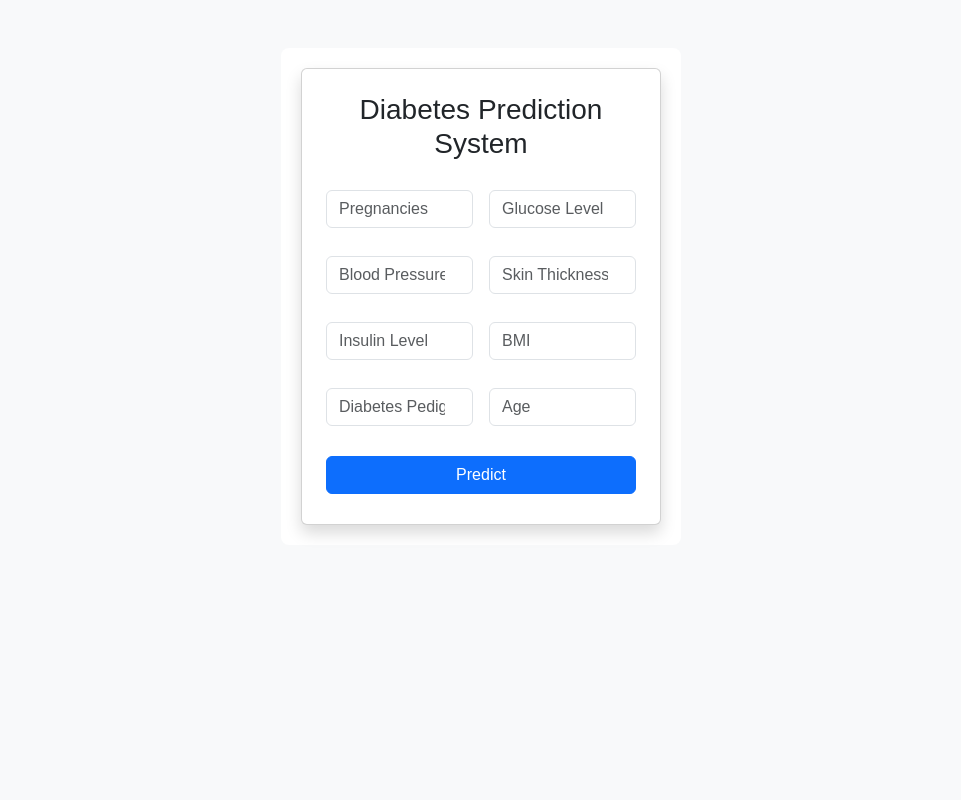
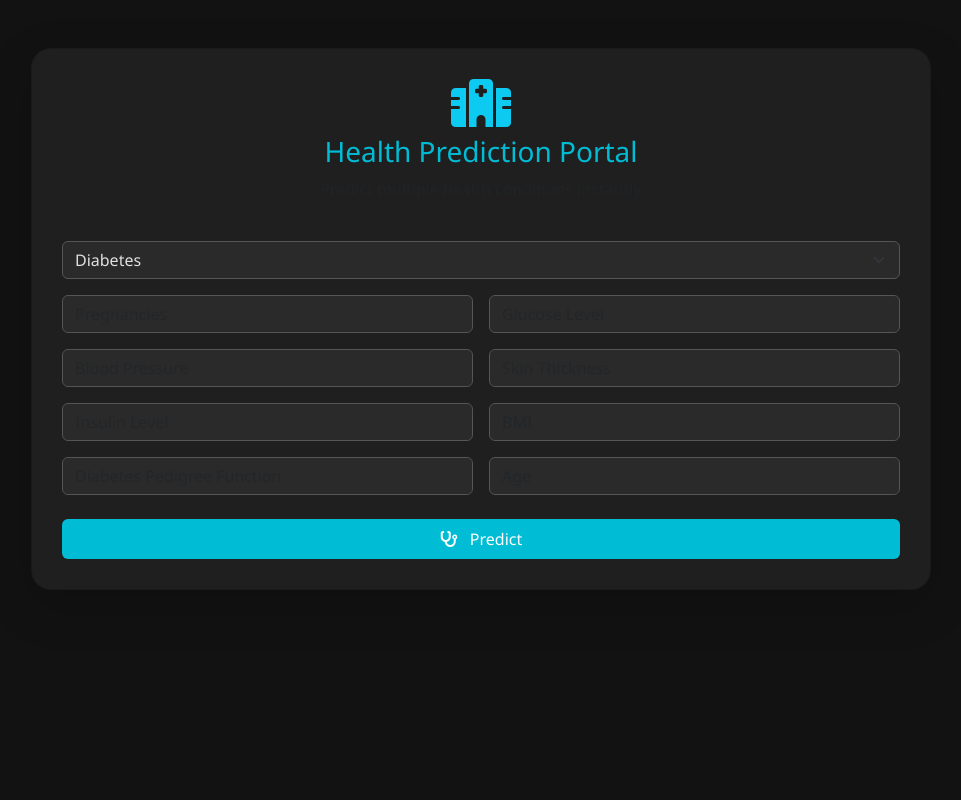
Before and after one commit to yuktha2005/Future-Health-Prediction, a Flask app: page / in a window 1280 px wide. Shown: the whole page, without its empty margins (159-1120 px from the left). Run offline with Flask 3, Linux system fonts and the light colour scheme; parts of the project's set-up code (start-up, migrations or seed data) failed here and were passed over.

Commit message:
feat: health prediction model

```diff
--- a/templates/index.html
+++ b/templates/index.html
@@ -2,80 +2,168 @@
 <html lang="en">
 <head>
     <meta charset="UTF-8">
-    <title>Diabetes Prediction</title>
+    <title>Health Prediction Portal</title>
 
     <!-- Bootstrap CSS -->
     <link href="https://cdn.jsdelivr.net/npm/bootstrap@5.3.2/dist/css/bootstrap.min.css" rel="stylesheet">
 
-    <!-- Custom CSS -->
-    <link rel="stylesheet" href="{{ url_for('static', filename='style.css') }}">
+    <!-- Font Awesome for icons -->
+    <link rel="stylesheet" href="https://cdnjs.cloudflare.com/ajax/libs/font-awesome/6.5.0/css/all.min.css">
+
+    <style>
+        body {
+            font-family: 'Segoe UI', Tahoma, Geneva, Verdana, sans-serif;
+            background: #121212;
+            min-height: 100vh;
+            color: #e0e0e0;
+        }
+        .card {
+            border-radius: 20px;
+            background: #1f1f1f;
+            padding: 30px;
+            max-width: 900px;
+            margin: auto;
+        }
+        h3 {
+            color: #00bcd4;
+        }
+        .btn-primary {
+            background-color: #00bcd4;
+            border: none;
+            transition: 0.3s;
+        }
+        .btn-primary:hover {
+            background-color: #0097a7;
+        }
+        .form-control {
+            background-color: #2a2a2a;
+            color: #e0e0e0;
+            border: 1px solid #555;
+        }
+        .form-control:focus {
+            border-color: #00bcd4;
+            box-shadow: 0 0 5px rgba(0, 188, 212, 0.5);
+            background-color: #2a2a2a;
+            color: #fff;
+        }
+        .form-select {
+            background-color: #2a2a2a;
+            color: #e0e0e0;
+            border: 1px solid #555;
+        }
+        .form-select:focus {
+            border-color: #00bcd4;
+            box-shadow: 0 0 5px rgba(0, 188, 212, 0.5);
+        }
+        .alert-success {
+            background-color: #388e3c;
+            color: #fff;
+            border: none;
+        }
+        .alert-danger {
+            background-color: #d32f2f;
+            color: #fff;
+            border: none;
+        }
+        .tooltip-inner {
+            background-color: #00bcd4;
+            color: #000;
+        }
+    </style>
+
+    <script>
+        function showFields() {
+            const disease = document.getElementById("diseaseSelect").value;
+            document.querySelectorAll(".disease-fields").forEach(el => el.style.display = "none");
+            document.querySelectorAll("." + disease + "-fields").forEach(el => el.style.display = "flex");
+        }
+        window.onload = showFields;
+    </script>
 </head>
-<body class="bg-light">
+<body>
 
-    <div class="container mt-5">
-        <div class="card shadow p-4">
-            <h3 class="text-center mb-4">Diabetes Prediction System</h3>
+<div class="container py-5">
+    <div class="card shadow-lg">
+        <div class="text-center mb-4">
+            <i class="fas fa-hospital fa-3x text-info mb-2"></i>
+            <h3>Health Prediction Portal</h3>
+            <p class="text-muted">Predict multiple health conditions instantly</p>
+        </div>
 
         <form method="post">
-                <div class="row g-3">
-
-                    <div class="col-md-6">
-                        <input type="number" min="0" name="pregnancies" class="form-control"
-                               placeholder="Pregnancies" required>
+            <div class="mb-3">
+                <select id="diseaseSelect" name="disease" class="form-select" onchange="showFields()">
+                    <option value="diabetes">Diabetes</option>
+                    <option value="heart">Heart Disease</option>
+                </select>
             </div>
 
-                    <div class="col-md-6">
-                        <input type="number" min="1" name="glucose" class="form-control"
-                               placeholder="Glucose Level" required>
+            <!-- Diabetes Fields -->
+            <div class="row g-3 disease-fields diabetes-fields" style="display:flex;">
+                <div class="col-md-6"><input type="number" min="0" name="pregnancies" class="form-control" placeholder="Pregnancies" required></div>
+                <div class="col-md-6"><input type="number" min="1" name="glucose" class="form-control" placeholder="Glucose Level" required></div>
+                <div class="col-md-6"><input type="number" min="1" name="bloodpressure" class="form-control" placeholder="Blood Pressure" required></div>
+                <div class="col-md-6"><input type="number" min="0" name="skinthickness" class="form-control" placeholder="Skin Thickness" required></div>
+                <div class="col-md-6"><input type="number" min="0" name="insulin" class="form-control" placeholder="Insulin Level" required></div>
+                <div class="col-md-6"><input type="number" step="any" min="1" name="bmi" class="form-control" placeholder="BMI" required></div>
+                <div class="col-md-6"><input type="number" step="any" min="0" name="dpf" class="form-control" placeholder="Diabetes Pedigree Function" required></div>
+                <div class="col-md-6"><input type="number" min="1" name="age" class="form-control" placeholder="Age" required></div>
             </div>
 
+            <!-- Heart Disease Fields -->
+            <div class="row g-3 disease-fields heart-fields" style="display:none;">
+                <div class="col-md-6"><input type="number" min="1" name="age" class="form-control" placeholder="Age" required></div>
                 <div class="col-md-6">
-                        <input type="number" min="1" name="bloodpressure" class="form-control"
-                               placeholder="Blood Pressure" required>
+                    <select name="sex" class="form-select" required>
+                        <option value="0">Female</option>
+                        <option value="1">Male</option>
+                    </select>
+                </div>
+                <div class="col-md-6"><input type="number" min="0" max="3" name="cp" class="form-control" placeholder="Chest Pain Type (0-3)" required></div>
+                <div class="col-md-6"><input type="number" min="0" name="trestbps" class="form-control" placeholder="Resting BP" required></div>
+                <div class="col-md-6"><input type="number" min="0" name="chol" class="form-control" placeholder="Cholesterol" required></div>
+                <div class="col-md-6">
+                    <select name="fbs" class="form-select" required>
+                        <option value="0"><=120 mg/dl</option>
+                        <option value="1">>120 mg/dl</option>
+                    </select>
+                </div>
+                <div class="col-md-6"><input type="number" min="0" name="restecg" class="form-control" placeholder="Resting ECG (0-2)" required></div>
+                <div class="col-md-6"><input type="number" min="0" name="thalach" class="form-control" placeholder="Max Heart Rate" required></div>
+                <div class="col-md-6">
+                    <select name="exang" class="form-select" required>
+                        <option value="0">No</option>
+                        <option value="1">Yes</option>
+                    </select>
+                </div>
+                <div class="col-md-6"><input type="number" min="0" step="any" name="oldpeak" class="form-control" placeholder="ST Depression" required></div>
+                <div class="col-md-6"><input type="number" min="0" name="slope" class="form-control" placeholder="Slope" required></div>
+                <div class="col-md-6"><input type="number" min="0" name="ca" class="form-control" placeholder="Major Vessels (0-3)" required></div>
+                <div class="col-md-6">
+                    <select name="thal" class="form-select" required>
+                        <option value="1">Normal</option>
+                        <option value="2">Fixed Defect</option>
+                        <option value="3">Reversible Defect</option>
+                    </select>
+                </div>
             </div>
 
-                    <div class="col-md-6">
-                        <input type="number" min="0" name="skinthickness" class="form-control"
-                               placeholder="Skin Thickness" required>
-                    </div>
-
-                    <div class="col-md-6">
-                        <input type="number" min="0" name="insulin" class="form-control"
-                               placeholder="Insulin Level" required>
-                    </div>
-
-                    <div class="col-md-6">
-                        <input type="number" step="any" min="1" name="bmi" class="form-control"
-                               placeholder="BMI" required>
-                    </div>
-
-                    <div class="col-md-6">
-                        <input type="number" step="any" min="0" name="dpf" class="form-control"
-                               placeholder="Diabetes Pedigree Function" required>
-                    </div>
-
-                    <div class="col-md-6">
-                        <input type="number" min="1" name="age" class="form-control"
-                               placeholder="Age" required>
-                    </div>
-
-                </div>
-
-                <button type="submit" class="btn btn-primary w-100 mt-4">
-                    Predict
+            <button type="submit" class="btn btn-primary w-100 mt-4 py-2">
+                <i class="fas fa-stethoscope me-2"></i> Predict
             </button>
         </form>
 
-            <!-- Error Message -->
+        <!-- Error -->
         {% if error %}
         <div class="alert alert-danger mt-3 text-center">
             {{ error }}
         </div>
         {% endif %}
 
-            <!-- Prediction Result-->
+        <!-- Prediction -->
         {% if prediction %}
         <div class="alert alert-success mt-3 text-center">
+            <i class="fas fa-check-circle me-1"></i>
             Result: <strong>{{ prediction }}</strong>
         </div>
         {% endif %}
```
Lines whose indentation alone changed are shown as unchanged.
